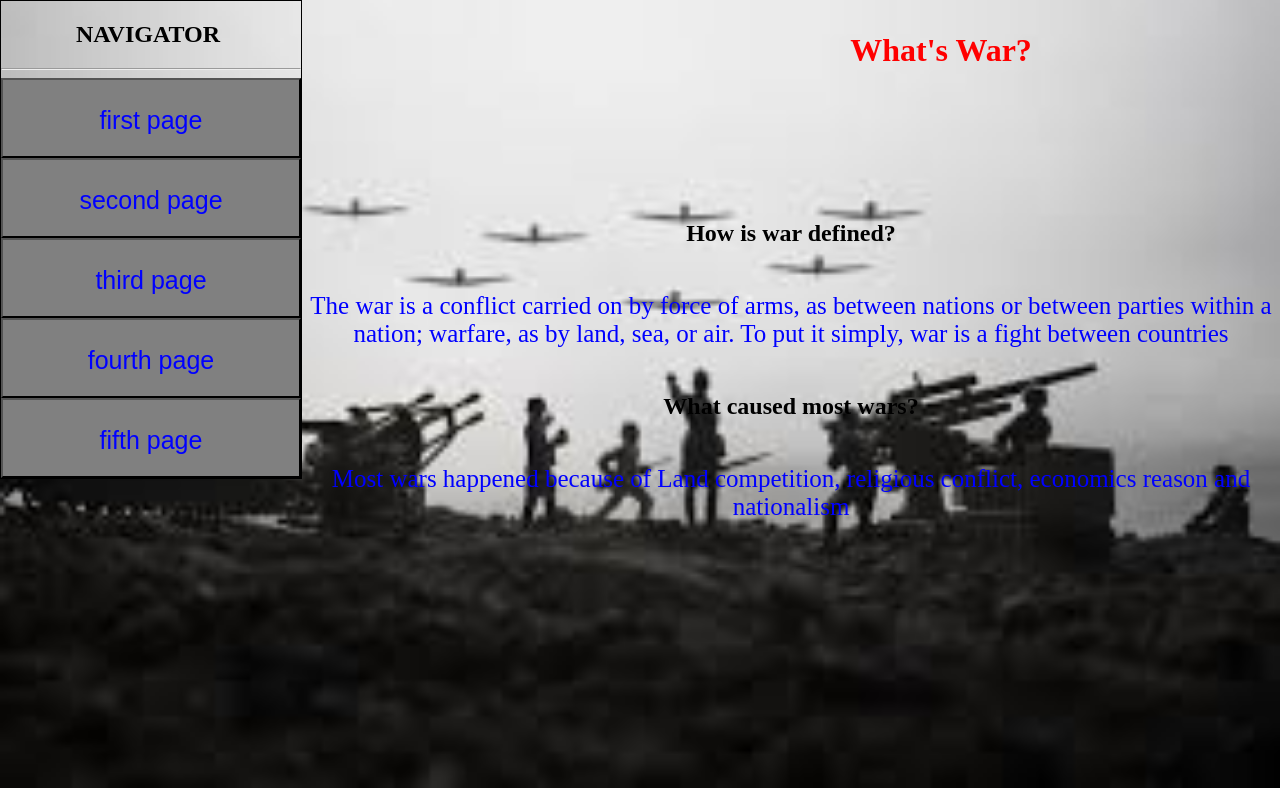
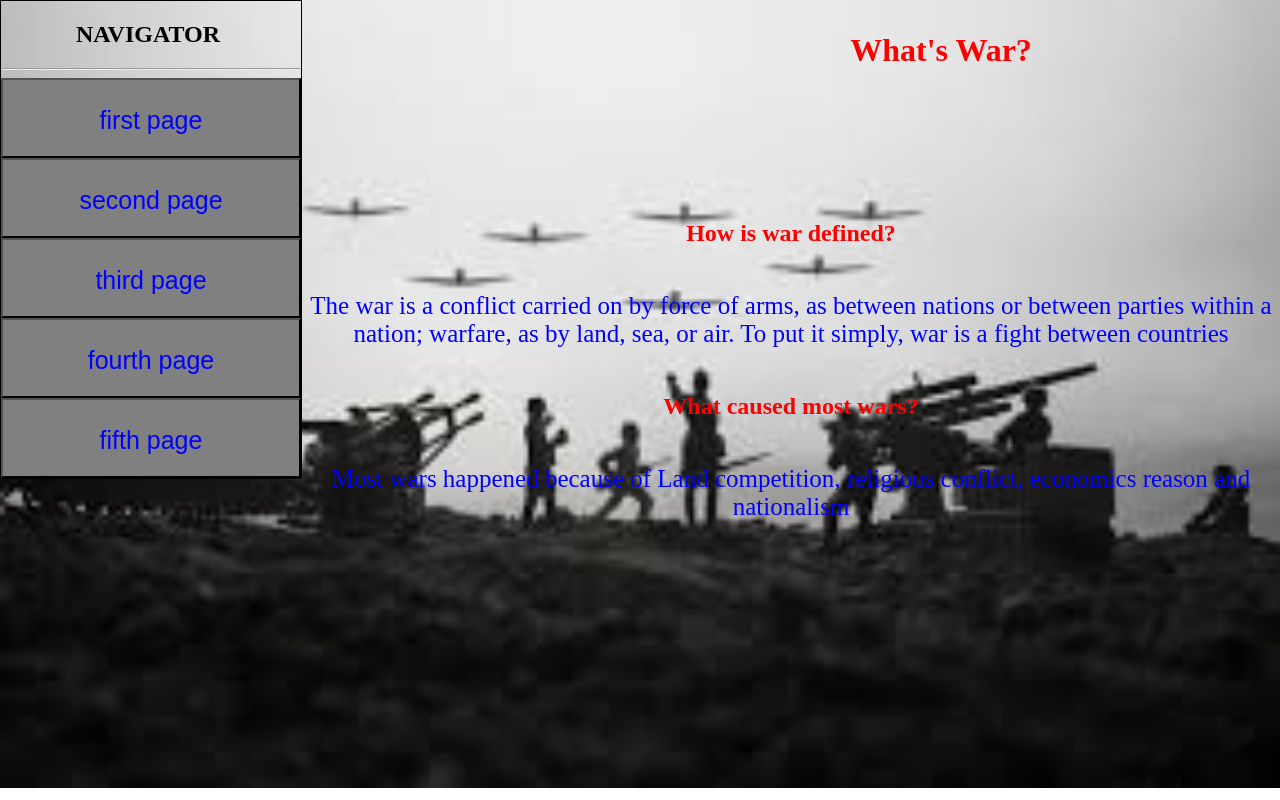
Before and after one commit to NeilLin0404/NeilLin0404.github.io, a plain HTML site: page second.html in a window 1280 px wide. Shown: the top 800 px of the page. Drawn offline with Linux system fonts and the light colour scheme.

Commit message:
Update aaa.css

```diff
--- a/aaa.css
+++ b/aaa.css
@@ -102,7 +102,7 @@ p {
     justify-content: center;
     text-align: center;
 }
-.secondcontent h1 {
+.secondcontent h2 {
     color: red;
 }
 
```
